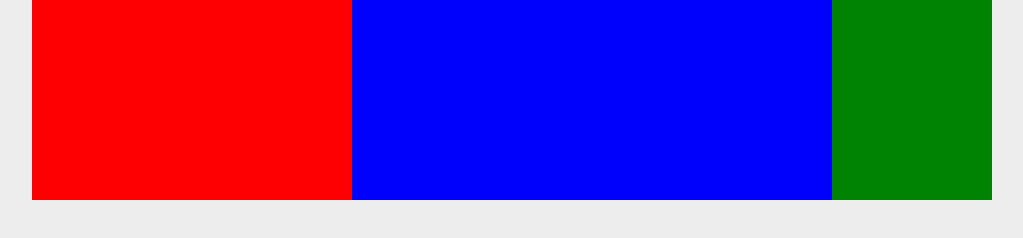
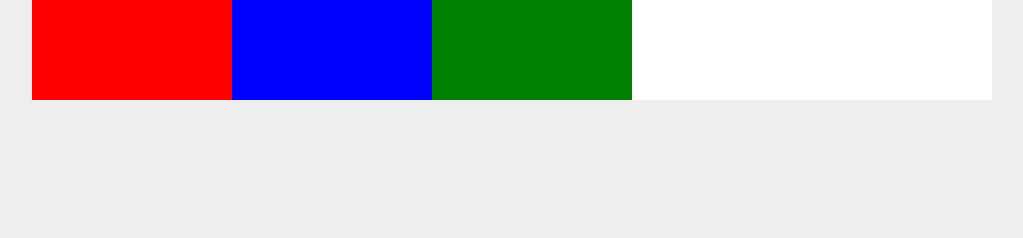
Before and after one commit to Bjorn-23/nn-css-flex-1, a plain HTML site: page index.html in a window 1280 px wide. Shown: the whole page, without its empty margins (128-1151 px from the left). Drawn offline with Linux system fonts and the light colour scheme.

```diff
--- a/styles.css
+++ b/styles.css
@@ -20,20 +20,23 @@
 }
 
 .box{
-    height: 200px;
-    min-width: 100px;
+    height: 100px;
+    min-width: 200px;
 
 }
 
 .one {
     background:red;
-    flex-grow: 2;
+
+
 }
 .two {
     background: blue;
-    flex-grow: 3;
+
+
 }
 .three {
     background: green;
-    flex-grow: 1;
+
+
 }
```
